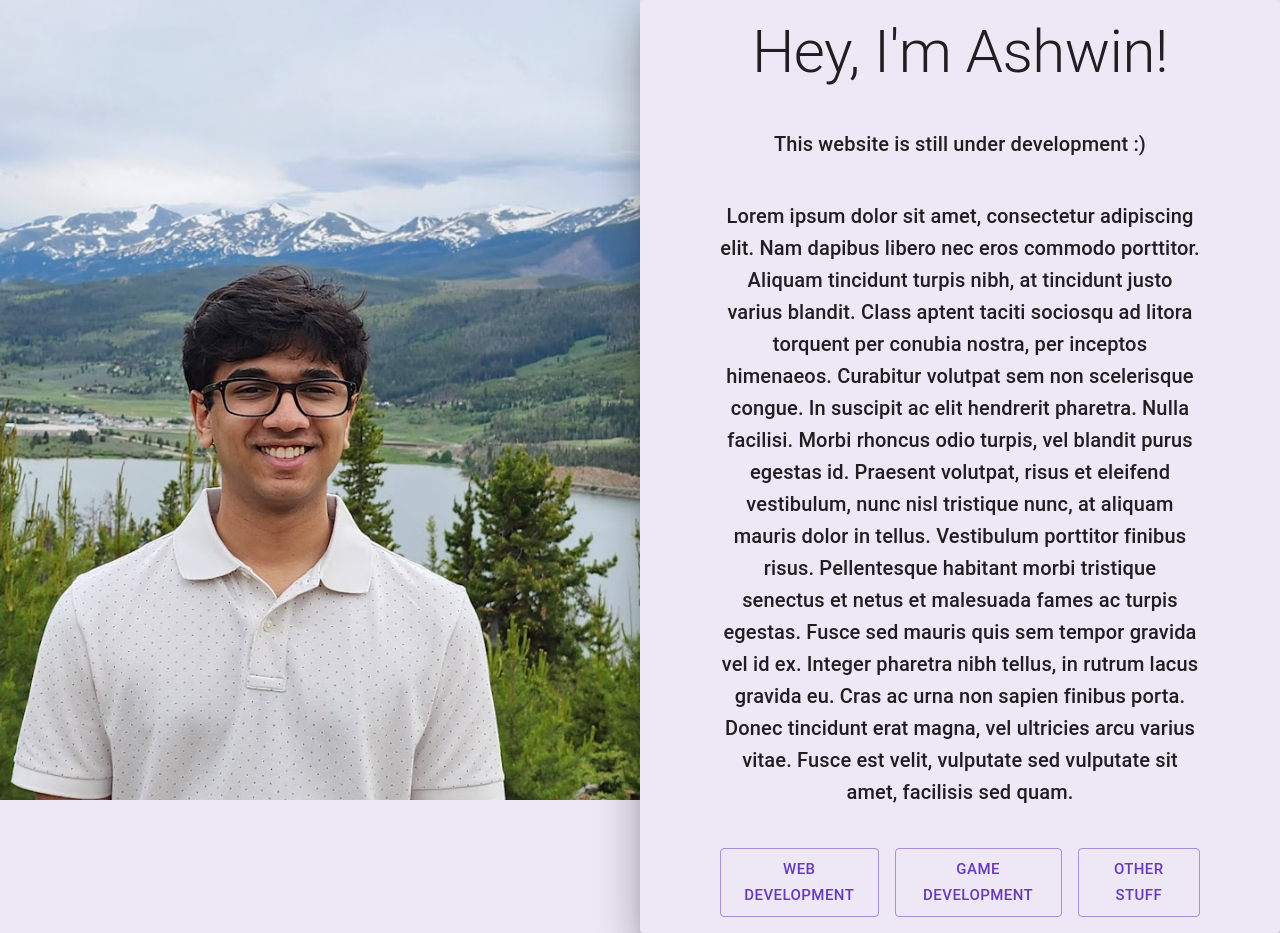
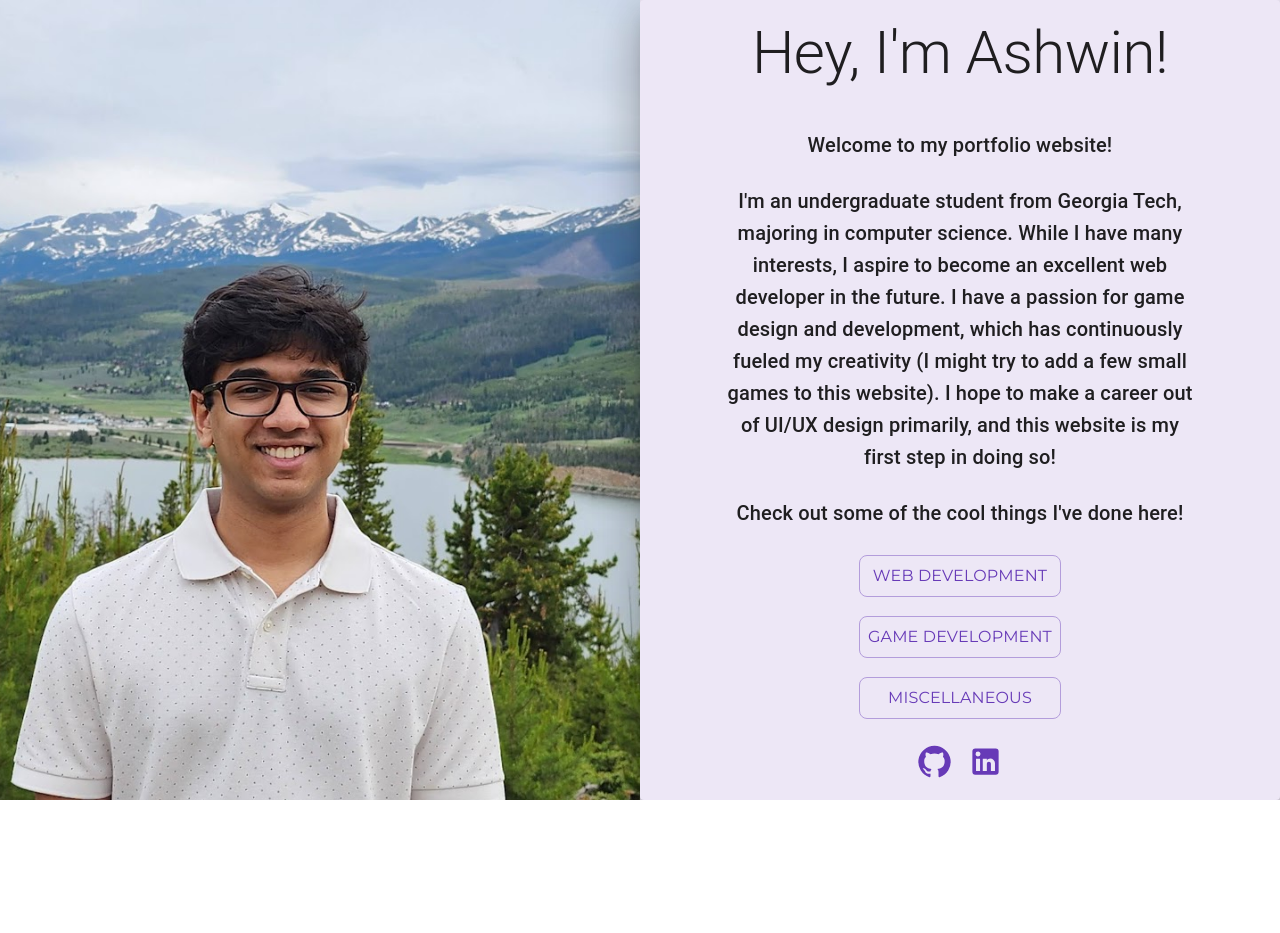
Before and after one commit to ashu-jay/ashu-jay.github.io, a React (Create React App) app: page /#/ in a window 1280 px wide. After the commit the page ends 800 px from the top, so only its background shows below. Built offline with nearby package versions, Linux system fonts and the light colour scheme.

Commit message:
Add GitHub and LinkedIn icons

```diff
--- /dev/null
+++ b/src/components/GitHubIcon.jsx
@@ -0,0 +1,24 @@
+import { Tooltip, Link } from "@mui/material";
+import { GitHub } from "@mui/icons-material";
+
+const GitHubIcon = (color) => {
+  return (
+    <Tooltip title={"GitHub"} placement="top">
+      <Link
+        href={"https://github.com/ashu-jay"}
+        target={"_blank"}
+        rel="noopener noreferrer"
+      >
+        <GitHub
+          sx={{
+            color: color,
+            ":hover": { transform: "scale(1.2)" },
+          }}
+          fontSize="large"
+        />
+      </Link>
+    </Tooltip>
+  );
+};
+
+export default GitHubIcon;
--- /dev/null
+++ b/src/components/LinkedInIcon.jsx
@@ -0,0 +1,24 @@
+import { Tooltip, Link } from "@mui/material";
+import { LinkedIn } from "@mui/icons-material";
+
+const LinkedInIcon = (color) => {
+  return (
+    <Tooltip title={"LinkedIn"} placement="top">
+      <Link
+        href={"https://www.linkedin.com/in/ashwin-jayendra-610554218/"}
+        target={"_blank"}
+        rel="noopener noreferrer"
+      >
+        <LinkedIn
+          sx={{
+            color: color,
+            ":hover": { transform: "scale(1.2)" },
+          }}
+          fontSize="large"
+        />
+      </Link>
+    </Tooltip>
+  );
+};
+
+export default LinkedInIcon;
--- a/src/components/Logo.jsx
+++ b/src/components/Logo.jsx
@@ -1,7 +1,8 @@
-import { Box } from "@mui/material";
+import { Box, Tooltip } from "@mui/material";
 
 const Logo = ({ width, height, color, onClick }) => {
   return (
+    <Tooltip title={"Home"} followCursor placement="right">
       <Box
         component="svg"
         viewBox="0 0 512.000000 512.000000"
@@ -41,6 +42,7 @@ const Logo = ({ width, height, color, onClick }) => {
           />
         </g>
       </Box>
+    </Tooltip>
   );
 };
 
--- a/src/components/MenuItem.jsx
+++ b/src/components/MenuItem.jsx
@@ -1,19 +1,17 @@
 import { Box, Typography, useTheme } from "@mui/material";
 import { motion } from "framer-motion";
 
-const MenuItem = ({ children, onClick, side }) => {
+const MenuItem = ({ children, onClick, side, border }) => {
   const theme = useTheme();
 
   const menuItemVariants = {
     initial: {
       scale: 1,
-      borderWidth: 0,
+      borderWidth: border ? 1 : 0,
       borderColor: side
         ? theme.palette.secondary[200]
         : theme.palette.primary[200],
-      backgroundColor: side
-        ? theme.palette.secondary[50]
-        : theme.palette.primary[50],
+      backgroundColor: side ? "white" : theme.palette.primary[50],
       transition: { duration: 0.1 },
     },
     hover: {
--- a/src/pages/Landing.jsx
+++ b/src/pages/Landing.jsx
@@ -1,14 +1,10 @@
 import React, { useState, useEffect } from "react";
-import {
-  Box,
-  Button,
-  Paper,
-  Stack,
-  Typography,
-  useMediaQuery,
-} from "@mui/material";
+import { Box, Paper, Stack, Typography, useMediaQuery } from "@mui/material";
 import { useNavigate } from "react-router-dom";
 import { AnimatePresence, motion } from "framer-motion";
+import MenuItem from "../components/MenuItem";
+import GitHubIcon from "../components/GitHubIcon";
+import LinkedInIcon from "../components/LinkedInIcon";
 
 const Landing = () => {
   const [expanded, setExpanded] = useState(false);
@@ -66,35 +62,32 @@ const Landing = () => {
               elevation={24}
               sx={{
                 width: isMobile || expanded ? "100vw" : "50vw",
-                height: expanded ? "100vh" : "auto",
+                height: isMobile ? "auto" : "100vh",
                 bgcolor: "primary.50",
                 alignContent: "center",
+                // justifyContent: "center",
+                overflowY: isMobile ? "unset" : "auto",
                 transition: "width 0.7s, height 0.7s",
               }}
             >
               <Stack gap={5} px={isMobile ? 1 : 10} py={2} textAlign={"center"}>
                 <Typography variant="h2">Hey, I'm Ashwin!</Typography>
-                <Stack gap={5} alignItems={"center"} justifyContent={"center"}>
+                <Stack gap={3} alignItems={"center"} justifyContent={"center"}>
                   <Typography variant="h6">
-                    This website is still under development :)
+                    Welcome to my portfolio website!
                   </Typography>
                   <Typography variant="h6">
-                    Lorem ipsum dolor sit amet, consectetur adipiscing elit. Nam
-                    dapibus libero nec eros commodo porttitor. Aliquam tincidunt
-                    turpis nibh, at tincidunt justo varius blandit. Class aptent
-                    taciti sociosqu ad litora torquent per conubia nostra, per
-                    inceptos himenaeos. Curabitur volutpat sem non scelerisque
-                    congue. In suscipit ac elit hendrerit pharetra. Nulla
-                    facilisi. Morbi rhoncus odio turpis, vel blandit purus
-                    egestas id. Praesent volutpat, risus et eleifend vestibulum,
-                    nunc nisl tristique nunc, at aliquam mauris dolor in tellus.
-                    Vestibulum porttitor finibus risus. Pellentesque habitant
-                    morbi tristique senectus et netus et malesuada fames ac
-                    turpis egestas. Fusce sed mauris quis sem tempor gravida vel
-                    id ex. Integer pharetra nibh tellus, in rutrum lacus gravida
-                    eu. Cras ac urna non sapien finibus porta. Donec tincidunt
-                    erat magna, vel ultricies arcu varius vitae. Fusce est
-                    velit, vulputate sed vulputate sit amet, facilisis sed quam.
+                    I'm an undergraduate student from Georgia Tech, majoring in
+                    computer science. While I have many interests, I aspire to
+                    become an excellent web developer in the future. I have a
+                    passion for game design and development, which has
+                    continuously fueled my creativity (I might try to add a few
+                    small games to this website). I hope to make a career out of
+                    UI/UX design primarily, and this website is my first step in
+                    doing so!
+                  </Typography>
+                  <Typography variant="h6">
+                    Check out some of the cool things I've done here!
                   </Typography>
                   {/* <Button
                     variant="outlined"
@@ -105,34 +98,35 @@ const Landing = () => {
                   >
                     Check out the old version!
                   </Button> */}
-                  <Stack direction={isMobile ? "column" : "row"} gap={2}>
-                    <Button
-                      variant="outlined"
-                      size="large"
-                      onClick={() => {
-                        handleClick("/web-development");
-                      }}
+                  <Stack
+                    direction={isMobile ? "column" : "column"}
+                    gap={2}
+                    flexWrap={"wrap"}
+                    justifyContent={"center"}
+                  >
+                    <MenuItem
+                      onClick={() => handleClick("/web-development")}
+                      border
                     >
-                      Web Development
-                    </Button>
-                    <Button
-                      variant="outlined"
-                      size="large"
-                      onClick={() => {
-                        handleClick("/game-development");
-                      }}
+                      WEB DEVELOPMENT
+                    </MenuItem>
+
+                    <MenuItem
+                      onClick={() => handleClick("/game-development")}
+                      border
                     >
-                      Game Development
-                    </Button>
-                    <Button
-                      variant="outlined"
-                      size="large"
-                      onClick={() => {
-                        handleClick("/other-stuff");
-                      }}
+                      GAME DEVELOPMENT
+                    </MenuItem>
+                    <MenuItem
+                      onClick={() => handleClick("/other-stuff")}
+                      border
                     >
-                      Other Stuff
-                    </Button>
+                      MISCELLANEOUS
+                    </MenuItem>
+                  </Stack>
+                  <Stack direction={"row"} gap={2}>
+                    <GitHubIcon color={"primary.500"} />
+                    <LinkedInIcon color={"primary.500"} />
                   </Stack>
                 </Stack>
               </Stack>
```
Also changed, not shown: src/components/Header.jsx (+32 -94 lines). Lines whose indentation alone changed are shown as unchanged.
